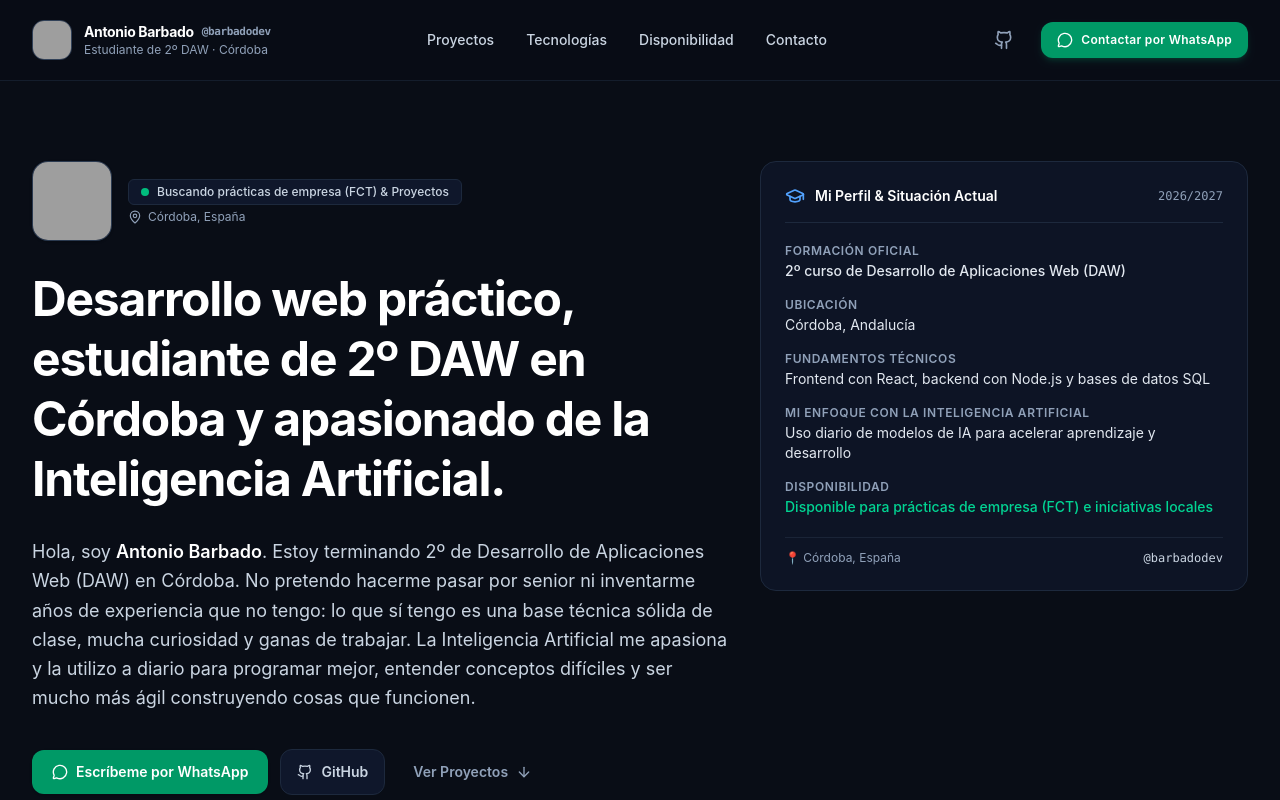
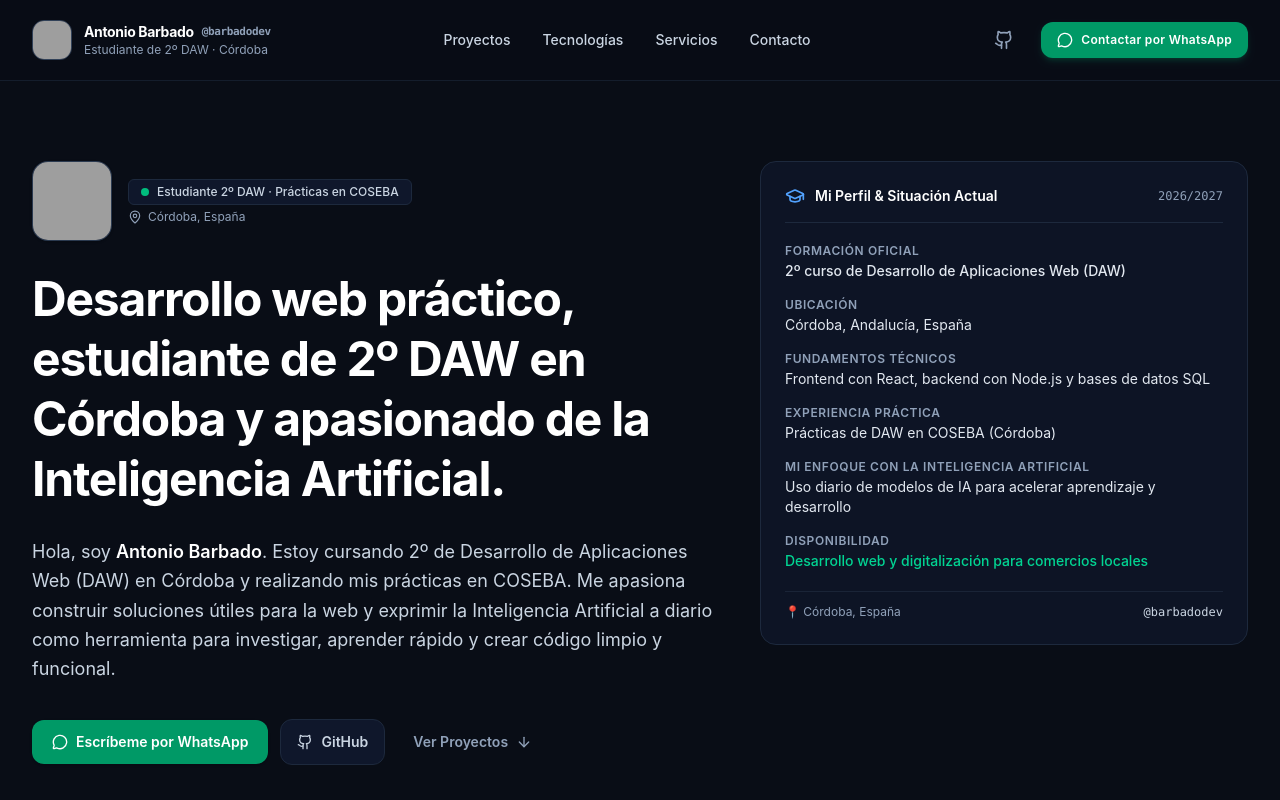
Before and after one commit to barbadodev/portfolio-barbadodev, a React (Vite) app: page / in a window 1280 px wide. Shown: the top 800 px of the page. Built offline with nearby package versions, Linux system fonts and the light colour scheme; grey boxes are pictures that could not be loaded.

Commit message:
feat: update portfolio to highlight COSEBA internship and direct business services

```diff
--- a/src/components/ContactSection.jsx
+++ b/src/components/ContactSection.jsx
@@ -42,10 +42,10 @@ _Enviado desde barbadodev.com_`;
                 Contacto Directo
               </span>
               <h2 className="text-2xl sm:text-4xl font-bold text-white mt-2 tracking-tight">
-                Hablemos sin rodeos
+                Contáctame aquí
               </h2>
               <p className="text-sm sm:text-base text-slate-400 mt-2 font-normal leading-relaxed">
-                Tanto para temas de prácticas de empresa (FCT) como si tienes un comercio en Córdoba y necesitas una web sencilla y rápida, escríbeme con total tranquilidad.
+                Si tienes un negocio en Córdoba y necesitas una web moderna, rápida y que te traiga clientes directamente por WhatsApp, escríbeme con total tranquilidad.
               </p>
             </div>
 
@@ -142,7 +142,7 @@ _Enviado desde barbadodev.com_`;
                   >
                     <option value="Crear una web o aplicación para mi negocio">Crear una web o aplicación para mi negocio</option>
                     <option value="Digitalizar carta/reservas para hostelería">Digitalizar carta / reservas para hostelería</option>
-                    <option value="Oportunidad de empleo / Prácticas DAW">Oportunidad de empleo o prácticas de DAW</option>
+                    <option value="Presupuesto o consulta para mi negocio">Presupuesto o consulta para mi negocio</option>
                     <option value="Colaboración o desarrollo a medida">Colaboración o desarrollo a medida</option>
                   </select>
                 </div>
--- a/src/components/Footer.jsx
+++ b/src/components/Footer.jsx
@@ -33,7 +33,7 @@ export default function Footer() {
           <nav className="flex items-center gap-6 text-slate-400 text-xs">
             <a href="#proyectos" className="hover:text-white transition-colors">Proyectos</a>
             <a href="#stack" className="hover:text-white transition-colors">Tecnologías</a>
-            <a href="#servicios" className="hover:text-white transition-colors">Disponibilidad</a>
+            <a href="#servicios" className="hover:text-white transition-colors">Servicios</a>
             <a href="#contacto" className="hover:text-white transition-colors">Contacto</a>
           </nav>
 
--- a/src/components/Hero.jsx
+++ b/src/components/Hero.jsx
@@ -125,6 +125,11 @@ export default function Hero() {
                 </div>
 
                 <div>
+                  <span className="text-slate-400 block text-xs uppercase tracking-wider font-semibold">Experiencia Práctica</span>
+                  <p className="text-slate-200 mt-0.5">{PORTFOLIO_CONFIG.aboutCard.experience}</p>
+                </div>
+
+                <div>
                   <span className="text-slate-400 block text-xs uppercase tracking-wider font-semibold">Mi Enfoque con la Inteligencia Artificial</span>
                   <p className="text-slate-200 mt-0.5">{PORTFOLIO_CONFIG.aboutCard.aiApproach}</p>
                 </div>
--- a/src/components/Navbar.jsx
+++ b/src/components/Navbar.jsx
@@ -43,7 +43,7 @@ export default function Navbar() {
               Tecnologías
             </a>
             <a href="#servicios" className="hover:text-white transition-colors">
-              Disponibilidad
+              Servicios
             </a>
             <a href="#contacto" className="hover:text-white transition-colors">
               Contacto
@@ -119,7 +119,7 @@ export default function Navbar() {
               onClick={() => setMobileMenuOpen(false)}
               className="px-3 py-2 rounded-lg text-base font-medium hover:bg-slate-900"
             >
-              Disponibilidad & Prácticas
+              Servicios
             </a>
             <a
               href="#contacto"
--- a/src/components/Services.jsx
+++ b/src/components/Services.jsx
@@ -10,13 +10,13 @@ export default function Services() {
         {/* Cabecera */}
         <div className="max-w-2xl text-left mb-14">
           <span className="text-xs font-semibold tracking-wider uppercase text-slate-400">
-            Disponibilidad & Enfoque
+            Servicios & Soluciones
           </span>
           <h2 className="text-2xl sm:text-4xl font-bold text-white mt-2 tracking-tight">
-            ¿En qué puedo colaborar ahora mismo?
+            ¿En qué puedo ayudarte?
           </h2>
           <p className="text-sm sm:text-base text-slate-400 mt-2 font-normal leading-relaxed">
-            Abierto tanto a incorporarme a un equipo para mis prácticas del ciclo formativo como a ayudar a autónomos de mi ciudad.
+            Soluciones web prácticas, modernas y directas pensadas para negocios locales de Córdoba y proyectos a medida.
           </p>
         </div>
 
@@ -47,7 +47,7 @@ export default function Services() {
               </div>
 
               <div className="pt-4 border-t border-slate-800/80 text-xs text-slate-400">
-                {index === 0 ? "📍 Modalidad presencial en Córdoba o híbrido/remoto" : "📍 Trato cercano y directo en Córdoba"}
+                {item.detail}
               </div>
             </div>
           ))}
--- a/src/portfolio.config.js
+++ b/src/portfolio.config.js
@@ -10,16 +10,17 @@ export const PORTFOLIO_CONFIG = {
     title: "Estudiante de 2º DAW · Córdoba",
     subtitle: "Desarrollo web práctico y experimentación activa con Inteligencia Artificial",
     location: "Córdoba, España",
-    statusBadge: "Buscando prácticas de empresa (FCT) & Proyectos",
-    bio: "Estoy terminando 2º de Desarrollo de Aplicaciones Web (DAW) en Córdoba. No pretendo hacerme pasar por senior ni inventarme años de experiencia que no tengo: lo que sí tengo es una base técnica sólida de clase, mucha curiosidad y ganas de trabajar. La Inteligencia Artificial me apasiona y la utilizo a diario para programar mejor, entender conceptos difíciles y ser mucho más ágil construyendo cosas que funcionen.",
+    statusBadge: "Estudiante 2º DAW · Prácticas en COSEBA",
+    bio: "Estoy cursando 2º de Desarrollo de Aplicaciones Web (DAW) en Córdoba y realizando mis prácticas en COSEBA. Me apasiona construir soluciones útiles para la web y exprimir la Inteligencia Artificial a diario como herramienta para investigar, aprender rápido y crear código limpio y funcional.",
   },
 
   aboutCard: {
     education: "2º curso de Desarrollo de Aplicaciones Web (DAW)",
-    city: "Córdoba, Andalucía",
+    experience: "Prácticas de DAW en COSEBA (Córdoba)",
+    city: "Córdoba, Andalucía, España",
     focus: "Frontend con React, backend con Node.js y bases de datos SQL",
     aiApproach: "Uso diario de modelos de IA para acelerar aprendizaje y desarrollo",
-    availability: "Disponible para prácticas de empresa (FCT) e iniciativas locales"
+    availability: "Desarrollo web y digitalización para comercios locales"
   },
 
   social: {
@@ -27,7 +28,7 @@ export const PORTFOLIO_CONFIG = {
     linkedin: null,
     email: "contacto.barbadodev@gmail.com",
     whatsapp: "34689413922",
-    whatsappDirectMessage: "Hola Antonio, he visto tu portfolio y me gustaría hablar contigo.",
+    whatsappDirectMessage: "Hola Antonio, he visto tu portfolio y me gustaría hablar contigo sobre un proyecto web.",
   },
 
   techStackCategories: [
@@ -86,14 +87,16 @@ export const PORTFOLIO_CONFIG = {
 
   collaboration: [
     {
-      title: "Para Empresas: Prácticas FCT",
-      description: "Busco una empresa donde realizar mis prácticas obligatorias de 2º de DAW. Ofrezco puntualidad, actitud proactiva, ganas constantes de aprender y soltura con herramientas modernas.",
-      badge: "Formación en Centros de Trabajo"
+      title: "Digitalización para Negocios Locales en Córdoba",
+      description: "Si tienes un comercio, taller o restaurante en Córdoba y necesitas una web limpia que cargue rápido en móviles y te traiga clientes a WhatsApp sin pagar cuotas abusivas.",
+      badge: "Negocios Locales & PYMEs",
+      detail: "📍 Trato cercano y directo en Córdoba"
     },
     {
-      title: "Para Negocios Locales en Córdoba",
-      description: "Si tienes un comercio, taller o restaurante en Córdoba y necesitas una web limpia que cargue rápido en móviles y te traiga clientes a WhatsApp sin pagar cuotas abusivas.",
-      badge: "Digitalización Local"
+      title: "Desarrollo Web & Aplicaciones a Medida",
+      description: "Construcción de interfaces interactivas con React, desarrollo de APIs con Node.js y diseño de bases de datos relacionales para proyectos concretos.",
+      badge: "Frontend & Backend",
+      detail: "⚡ Código limpio, modular y mantenible"
     }
   ]
 };
```
